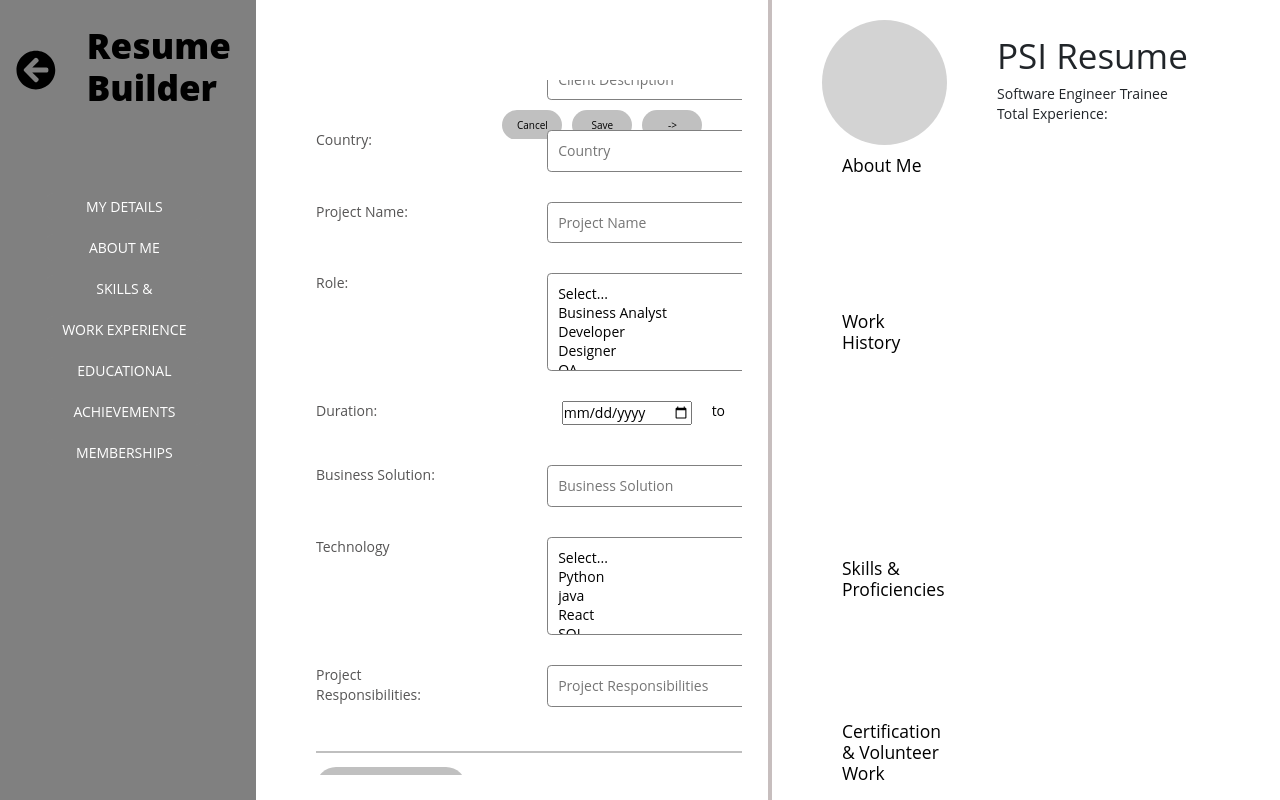
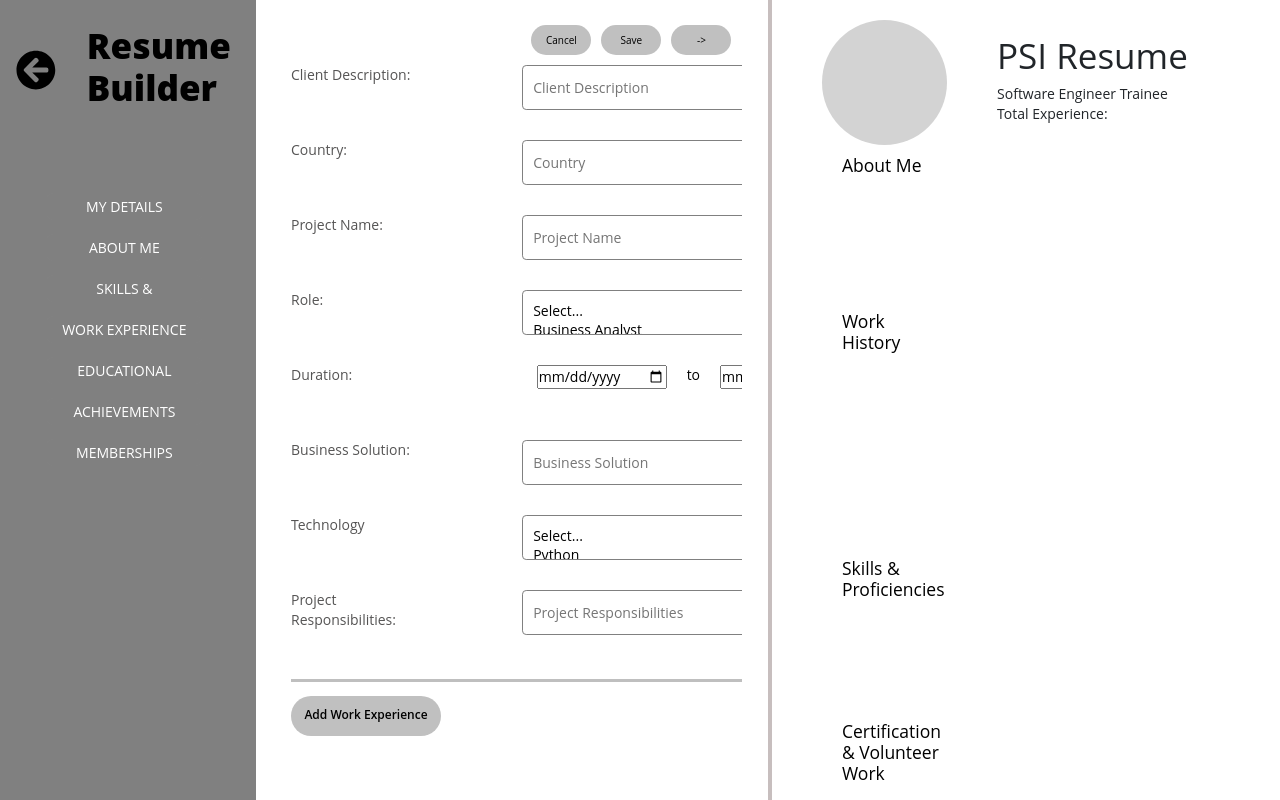
Before and after one commit to rahulMishra05/rms_ui, a React (Create React App) app: page /workexp in a window 1280 px wide. Built offline with nearby package versions, Linux system fonts and the light colour scheme.

Commit message:
Save button and CSS of Work Experience completed. NOTE: WE HAVE TO WORK ON 'ROLE' & 'TECHNOLOGY' FIELDS.

```diff
--- a/src/components/formFields/WorkExp.js
+++ b/src/components/formFields/WorkExp.js
@@ -44,7 +44,7 @@ import '../../css/WorkExp.css'
     <form onSubmit={handleSubmit((data) => customFunction(data))} id="formWorkExp">
       <div className="topSection">
         <input className="buttons" type="button" name="mydetails" value="Cancel" />
-        <input className="buttons" type="button" name="mydetails" value="Save" />
+        <input className="buttons" type="submit" name="mydetails" value="Save" />
         <input className="buttons" type="button" name="mydetails" value="->" />
       </div>
       <div className="FormFeilds">
--- a/src/css/WorkExp.css
+++ b/src/css/WorkExp.css
@@ -18,23 +18,24 @@
     width: 150px;
 }
 .topSection {
-    margin: 20px;
+    margin: -9px;
     display: flex;
     justify-content: flex-end;
     margin-bottom: -10px;
 }
 #formWorkExp {
-    height: 705px;
+    height: 705;
     padding: 10px;
     display: flex;
     flex-direction: column;
     width: 38vw;
-    margin-top: 10vh;
+    margin-top: 3vh;
 }
 .labelInputWorkExp {
     display: flex;
     width: 750px;
     justify-content: space-between;
+    height: 75px;
 }
 .inputsWorkExp {
     margin-left: 100px;
@@ -91,9 +92,9 @@
 }
 
 .FormFeilds {
-    margin-left: 50px;
+    margin-left: 25px;
     width: 40vw;
-    margin-top: -70px;
+    margin-top: 20px;
 }
 .datesDiv {
     margin: 5px;
```
